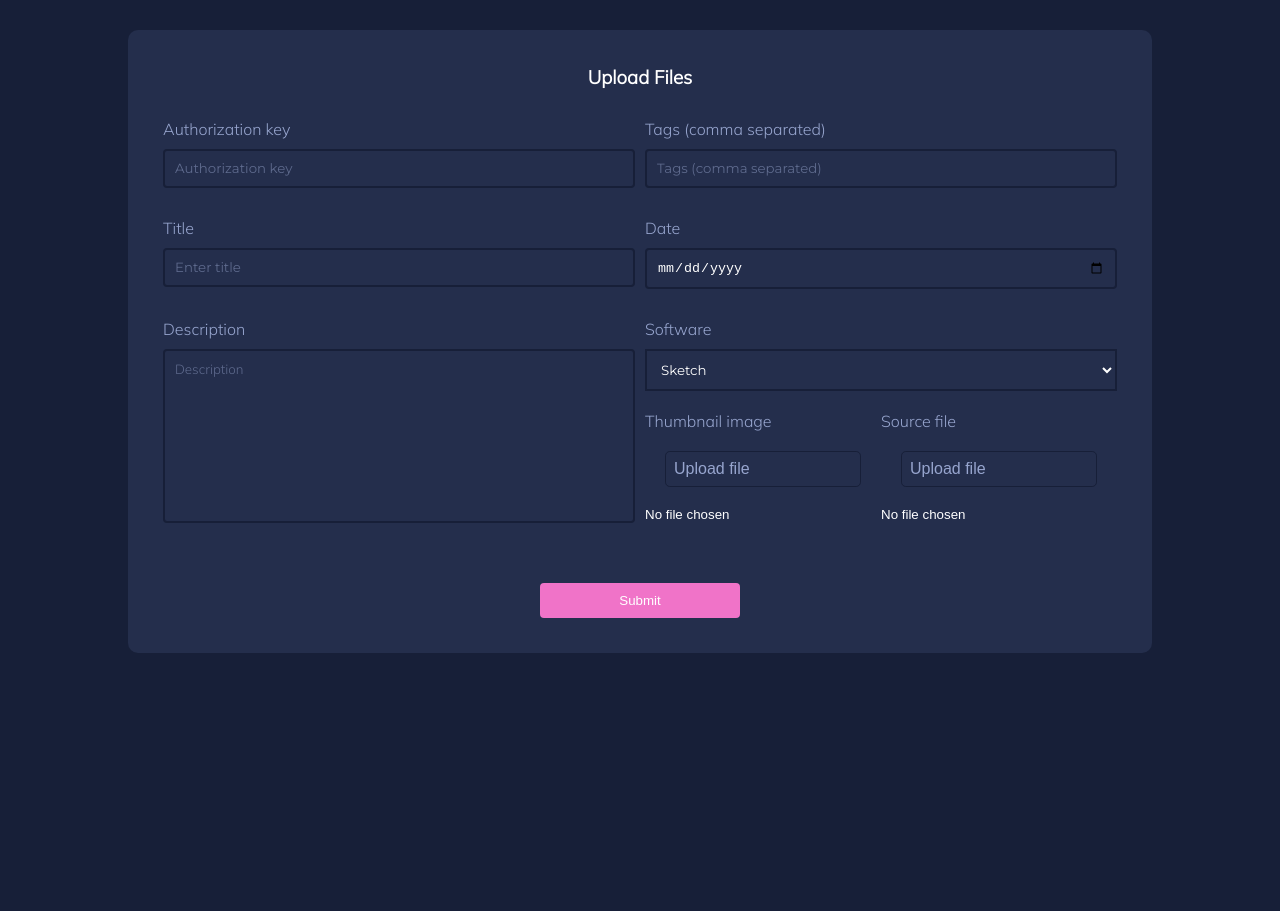
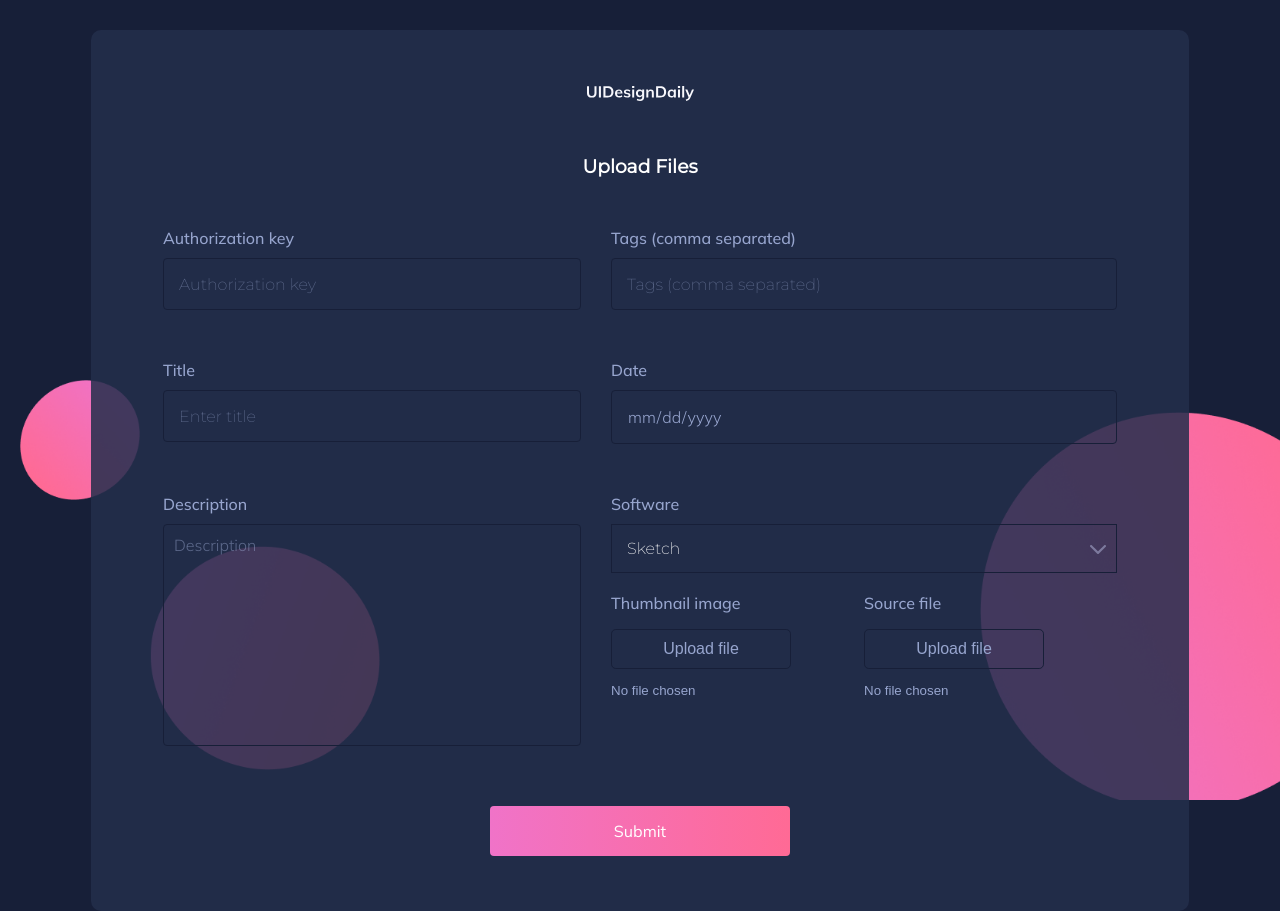
Before and after one commit to jingerdev/vanilla-frontend-challenge, a plain HTML site: page week-8-upload-form/index.html in a window 1280 px wide. Before the commit the page ends 800 px from the top, so only its background shows below. Drawn offline with Linux system fonts and the light colour scheme.

Commit message:
Week 8 - polish ui

```diff
--- a/week-8-upload-form/index.html
+++ b/week-8-upload-form/index.html
@@ -10,9 +10,11 @@
   <body>
     <div class="container">
       <div class="card-container">
+        <p class="brand">
+          <img src="./images/UIDesignDaily.svg"/>
+        </p>
         <h3 class="title">Upload Files</h3>
         <div class="inputs-container">
-
           <div>
             <label for="auth-key">Authorization key</label>
             <input id="auth-key" type="name" placeholder="Authorization key" />
@@ -39,7 +41,7 @@
           </div>
 
           <div>
-            <div>
+            <div class="select-container">
               <label for="software">Software</label>
               <select>
                 <option value="Sketch">Sketch</option>
@@ -51,7 +53,7 @@
               <div>
                 Thumbnail image
                 <label for="upload-image">Upload file</label>
-                <input type="file" name="" id="upload-image" hidden>
+                <input type="file" name="" id="upload-image">
               </div>
               <div>
                 Source file
--- a/week-8-upload-form/style.css
+++ b/week-8-upload-form/style.css
@@ -1,4 +1,4 @@
-@import url('https://fonts.googleapis.com/css2?family=Montserrat:wght@200;300;400&family=Mulish:wght@300&display=swap');
+@import url('https://fonts.googleapis.com/css2?family=Montserrat:wght@200;300;400&family=Mulish:wght@100;300;400;500;600&display=swap');
 
 :root {
   --main-font-color: #fff;
@@ -24,28 +24,43 @@ body {
   font-weight: 500;
   font-size: 16px;
   padding: 30px;
+  background-image: url('images/blob-left-bottom.png'), url('./images/blob-left.png'), url('./images/right-circle.png');
+  background-repeat: no-repeat, no-repeat, no-repeat;
+  background-size: 230px, 120px , 300px;
+  background-position: left 150px bottom 30px, left 20px bottom 300px, right bottom;
+}
+
+.brand {
+  text-align: center;
 }
 
 .title {
   text-align: center;
-  margin-bottom: 30px;
+  padding: 50px;
+  font-family: var(--secondary-font);
 }
 
 .container {
+  width: 90%;
+  padding: 20px;
+  background-color: #242E4CD9;
+  border-radius: 10px;
+  margin: 0 auto;
+}
+
+.card-container {
   max-width: 1024px;
-  background-color: #242E4C;
+  margin: 0 auto;
   padding: 35px;
-  margin: 0 auto;
-  border-radius: 10px;
 }
 
 .inputs-container {
   display: grid;
   grid-template-columns: repeat(2, 1fr);
-  gap: 10px;
+  gap: 30px;
 }
 
-input,
+input:not([type="file"]) ,
 textarea,
 select {
   margin-bottom: 20px;
@@ -56,40 +71,50 @@ select {
   background-color: none;
   display: block;
   width: 100%;
+  font-family: var(--body-font);
+  font-weight: 100;
+  font-size: 16px;
+  border: 1px solid #171F38;
+  padding: 15px;
 }
 
-input:focus,
-textarea:focus {
-  border: 1px solid var(--decor-color);
+.select-container {
+  position: relative;
 }
 
 label {
   color: #97A5CE;
+  font-weight: 500;
   display: block;
   margin-bottom: 10px;
 }
 
 input:not([type="file"]) {
-  padding: 10px;
   border-radius: 4px;
-  border: 2px solid #171F38;
   background: none;
+}
+
+input:not([type="file"]):focus,
+textarea:focus {
+  border: 1px solid var(--decor-color);
 }
 
 textarea {
   border-radius: 4px;
   padding: 10px;
   background: none;
-  border: 2px solid #171F38;
   resize: none;
 }
 
 select {
-  padding: 10px;
   font-family: var(--secondary-font);
-  border: 2px solid #171F38;
   color: var(--main-font-color);
-  background: none;
+  background-color: transparent;
+  appearance: none;
+  background-image: url("./images/arrow-down.png");
+  background-repeat: no-repeat;
+  background-position: right 10px top 20px;
+  position: relative;
 }
 
 option {
@@ -110,12 +135,15 @@ textarea::placeholder {
 
 .action-btn {
   color: #fff;
-  padding: 10px 20px;
+  padding: 15px;
+  min-width: 300px;
   border: none;
   border-radius: 4px;
   width: 200px;
+  font-family: var(--body-font);
+  font-size: 16px;
   background-color: #F073C8;
-  background-color: linear-gradient(90deg, #F073C8, #FF6A95);
+  background-image: linear-gradient(90deg, #F073C8, #FF6A95);
 }
 
 footer {
@@ -126,6 +154,11 @@ footer {
 .upload-container {
   display: flex;
   color: #97A5CE;
+  justify-content: space-between;
+}
+
+.upload-container div {
+  width: 50%;
 }
 
 .upload-container label {
@@ -140,14 +173,52 @@ footer {
 }
 
 .upload-container label {
-  margin: 20px
+  padding: 10px;
+  text-align: center;
+  width: 180px;
 }
 
-
-input[type=file]::file-selector-button {
+input[type="file"]::file-selector-button {
   display: none;
 }
 
-input[type=file]::file-selector-button::after {
+input[type="file"]::file-selector-button::after {
   content: "No file uploaded"
 }
+
+/* Date input  */
+input[type="date"]::-webkit-calendar-picker-indicator {
+  display: none;
+}
+
+::-webkit-datetime-edit-day-field,
+::-webkit-datetime-edit-month-field,
+::-webkit-datetime-edit-year-field,
+::-webkit-datetime-edit-text {
+  color: #97A5CE;
+}
+
+@media only screen and (max-width: 980px) {
+  .inputs-container {
+    display: block;
+  }
+
+  .action-btn {
+    min-width: auto;
+    width: 100%;
+  }
+
+  .container {
+    padding: 0;
+    margin: 0;
+    width: 100%;
+  }
+
+  .upload-container {
+    display: block;
+  }
+
+  body {
+    background-size: 100px;
+  }
+}
```
Also changed, not shown: week-8-upload-form/images/UIDesignDaily.svg (added), week-8-upload-form/images/arrow-down.png (added), week-8-upload-form/images/blob-left-bottom.png (added), week-8-upload-form/images/blob-left.png (added), week-8-upload-form/images/right-circle.png (added).
